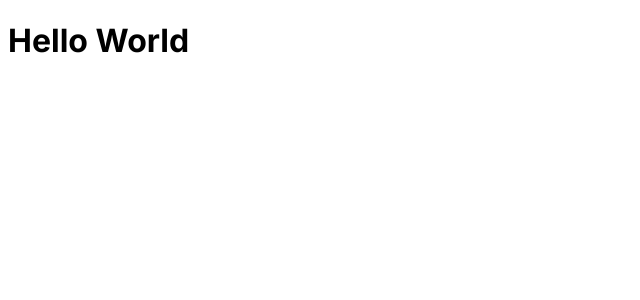
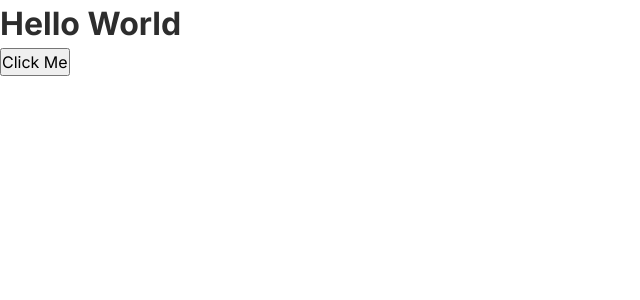
Before and after one commit to varisDogukan/project-showcase, a Next.js app in the folder client/: page / in a window 1280 px wide. Shown: the top 300 px of the page, without its empty margins (0-640 px from the left). Built offline with nearby package versions, Linux system fonts and the light colour scheme.

Commit message:
Added theme action with styled-components and zustand on the client side.

```diff
--- /dev/null
+++ b/client/src/app/global-styles.ts
@@ -0,0 +1,82 @@
+"use client";
+
+import { createGlobalStyle } from "styled-components";
+
+export const theme = {
+  dark: {
+    primaryColor: "#ffffff",
+    primaryBg: "#2d2d2d",
+    secondaryBg: "#3A3A3A",
+  },
+  light: {
+    primaryColor: "#2d2d2d",
+    primaryBg: "#ffffff",
+    secondaryBg: "",
+  },
+};
+
+const GlobalStyles = createGlobalStyle`
+  :root {
+  /* FONTS */
+  --f-sm: 0.8125rem; // 13px
+  --f-md: 0.9375rem; // 15px
+  --f-lg: 1.5rem; // 24px
+  --f-xl: 2.25rem; // 36px
+
+  /* COLORS */
+  --primary-color: ${(props) => props.theme.primaryColor};
+  --primary-bg: ${(props) => props.theme.primaryBg};
+
+  --secondary-bg: ${(props) => props.theme.secondaryBg};
+
+  /* SHADOW */
+  --bs-full: 5px 5px 0px rgba(0,0,0, 1);
+  --bs-full-hover: 2px 2px 0px rgba(0,0,0, 1);
+  --bs-disabled-full: 5px 5px 0px rgba(0,0,0, 0.5);
+  --bs-disabled-full-hover: 2px 2px 0px rgba(0,0,0, 0.5);
+
+  --max-width: 1140px;
+  --form-max-width: 617px;
+  --transition: all .2s linear;
+}
+
+*, *::before, *::after {
+  box-sizing: border-box;
+  margin: 0;
+  padding: 0;
+  font-family: inherit
+}
+
+html { font-size: 100%; }
+html, body, #root { height: 100%; }
+
+body {
+  line-height: 1.5;
+  -webkit-font-smoothing: antialiased;
+  background-color: var(--primary-bg);
+  color: var(--primary-color);
+}
+
+img, picture, video, canvas, svg {
+  display: block;
+  max-width: 100%;
+  object-fit: cover;
+}
+
+ul { list-style: none; }
+
+a {
+  text-decoration: none;
+  color: inherit
+}
+
+input, button, textarea, select { font: inherit; }
+
+button { cursor: pointer; }
+
+p, h1, h2, h3, h4, h5, h6 { overflow-wrap: break-word; }
+
+#root { isolation: isolate; }
+`;
+
+export default GlobalStyles;
--- a/client/src/app/layout.tsx
+++ b/client/src/app/layout.tsx
@@ -1,6 +1,7 @@
 import type { Metadata } from "next";
 import { Inter } from "next/font/google";
 import "./globals.css";
+import WrapperProvider from "@/providers/wrappedProvider";
 
 const inter = Inter({ subsets: ["latin"] });
 
@@ -16,7 +17,9 @@ export default function RootLayout({
 }>) {
   return (
     <html lang="en">
-      <body className={inter.className}>{children}</body>
+      <body className={inter.className}>
+        <WrapperProvider>{children}</WrapperProvider>
+      </body>
     </html>
   );
 }
--- a/client/src/app/page.tsx
+++ b/client/src/app/page.tsx
@@ -1,7 +1,10 @@
+import Button from "@/components/button";
+
 export default function Home() {
   return (
     <main>
       <h1>Hello World</h1>
+      <Button />
     </main>
   );
 }
--- /dev/null
+++ b/client/src/components/button.tsx
@@ -0,0 +1,9 @@
+"use client";
+
+import useStore from "@/stores/zustandStore";
+
+export default function Button() {
+  const { themeTitle, toggleTheme } = useStore();
+
+  return <button onClick={toggleTheme}>Click Me</button>;
+}
--- /dev/null
+++ b/client/src/providers/themeProvider.tsx
@@ -0,0 +1,22 @@
+"use client";
+
+import { ThemeProvider as Theme } from "styled-components";
+import useStore from "@/stores/zustandStore";
+import GlobalStyles, { theme } from "@/app/global-styles";
+
+type Props = {
+  children: React.ReactNode;
+};
+
+export default function ThemeProvider({ children }: Props) {
+  const { themeTitle } = useStore();
+
+  return (
+    <>
+      <Theme theme={theme[themeTitle]}>
+        {children}
+        <GlobalStyles />
+      </Theme>
+    </>
+  );
+}
--- /dev/null
+++ b/client/src/providers/wrappedProvider.tsx
@@ -0,0 +1,13 @@
+import ThemeProvider from "./themeProvider";
+
+type Props = {
+  children: React.ReactNode;
+};
+
+export default function WrapperProvider({ children }: Props) {
+  return (
+    <>
+      <ThemeProvider>{children}</ThemeProvider>
+    </>
+  );
+}
--- /dev/null
+++ b/client/src/stores/zustandStore.ts
@@ -0,0 +1,31 @@
+import { create } from "zustand";
+
+type Store = {
+  themeTitle: "dark" | "light";
+  toggleTheme: () => void;
+};
+
+function checkStorage() {
+  if (
+    !("theme" in localStorage) &&
+    localStorage.themeTitle !== "light" &&
+    window.matchMedia("(prefers-color-scheme: dark)").matches
+  ) {
+    return "dark";
+  } else {
+    return "light";
+  }
+}
+
+const useStore = create<Store>((set) => ({
+  themeTitle: checkStorage(),
+  toggleTheme: () =>
+    set((state) => {
+      const themeTitle = state.themeTitle === "dark" ? "light" : "dark";
+      localStorage.themeTitle = themeTitle;
+
+      return { themeTitle };
+    }),
+}));
+
+export default useStore;
```
Also changed, not shown: client/package.json (+5 -3 lines), 2 other files (tests, documents, lock files or other folders).
